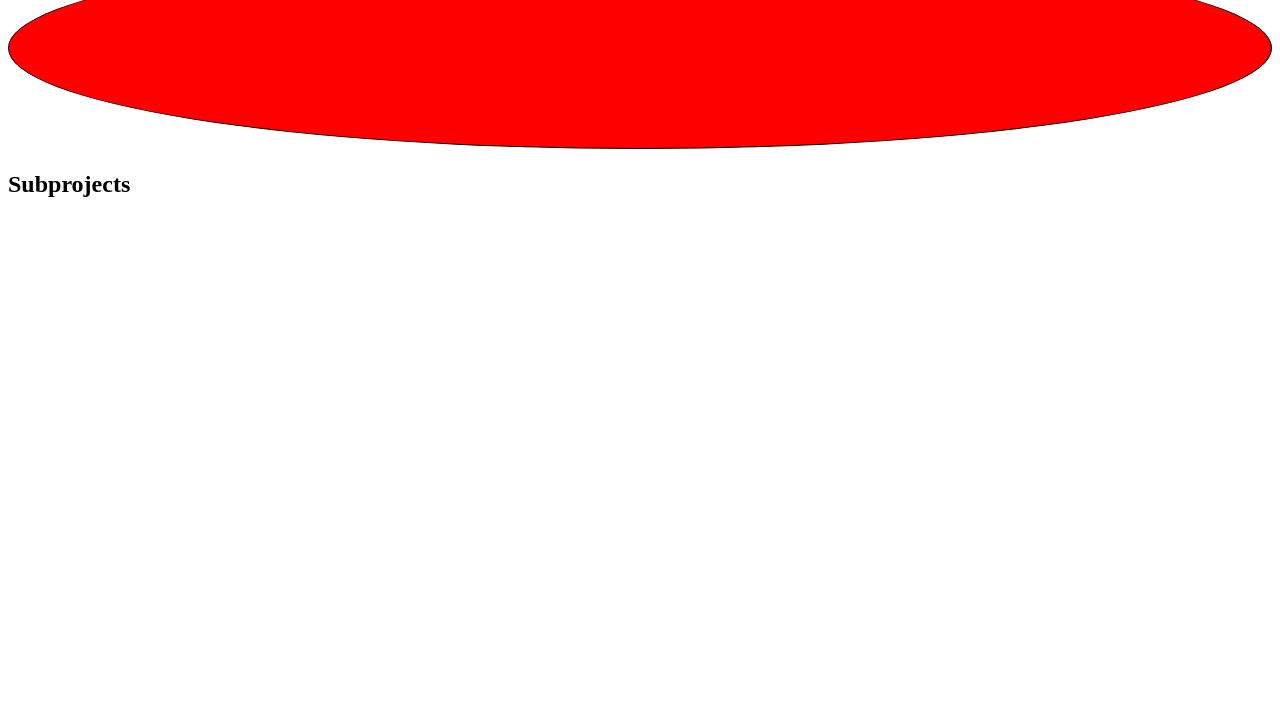
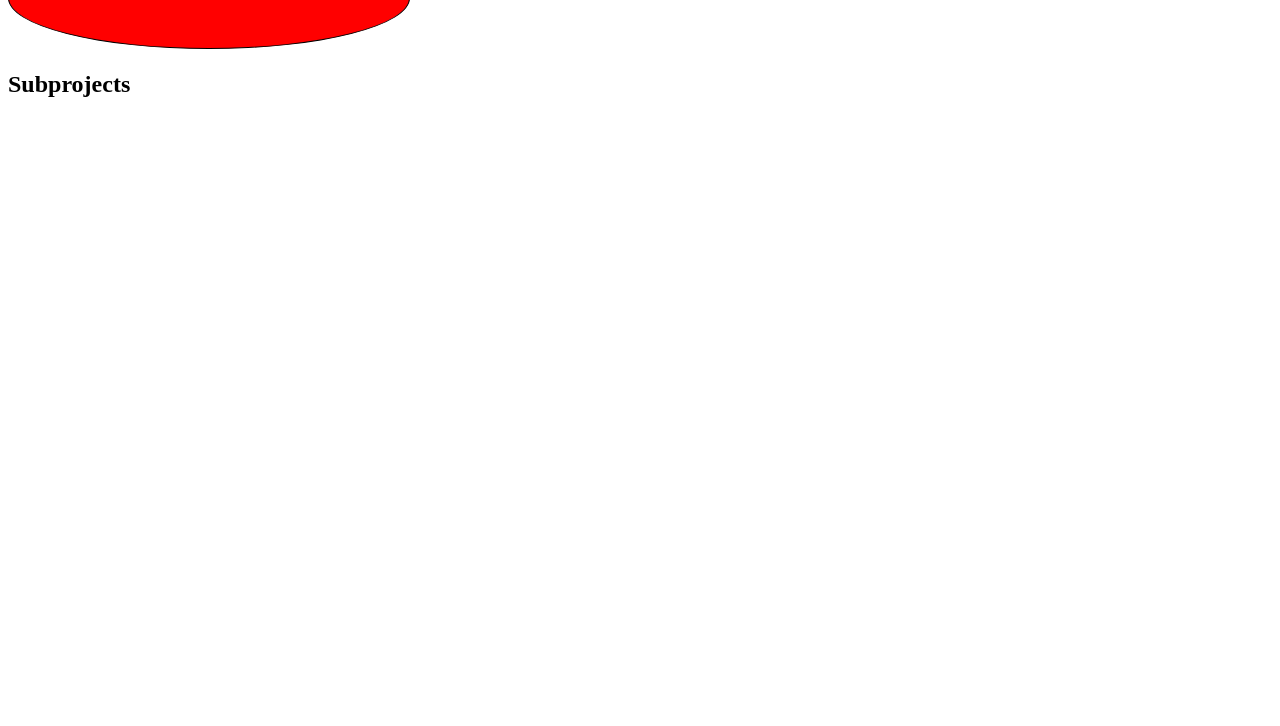
Before and after one commit to MOHDDANISH007/Learning_Git, a plain HTML site: page index.html in a window 1280 px wide. Shown: the part 74-800 px from the top of the page. Drawn offline with Linux system fonts and the light colour scheme.

Commit message:
change in css in h1 tag in master branch

```diff
--- a/style.css
+++ b/style.css
@@ -1,7 +1,7 @@
 h1{
     background-color: red;
-    width: 200p;
-    height: 200px;
+    width: 400px;
+    min-height: 100px;
     border: 1px solid black;
     border-radius: 50%;
 }
```
